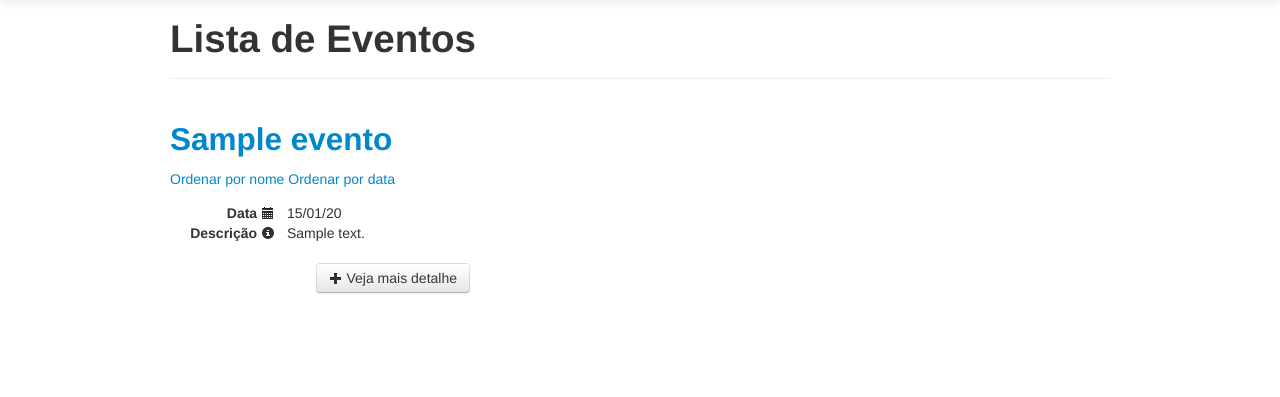
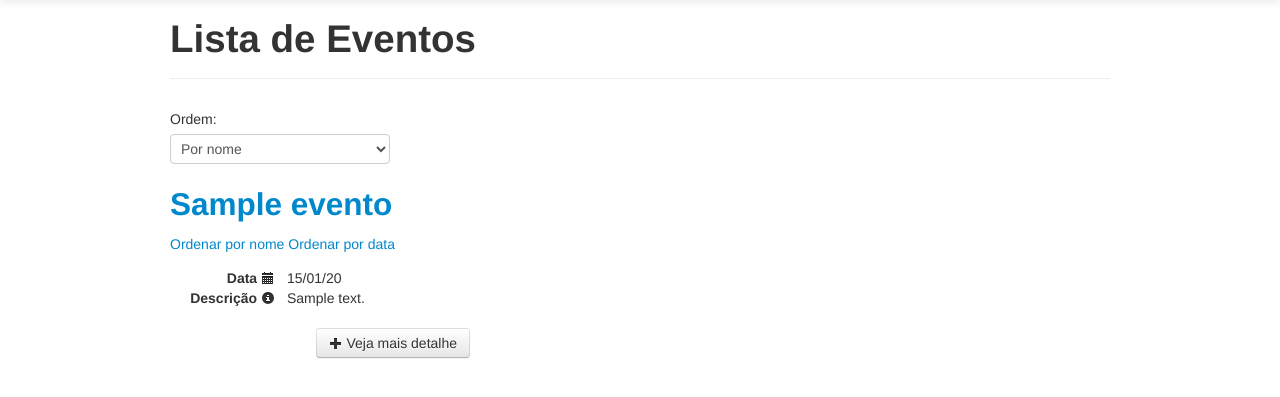
Before and after one commit to intip/Equipe-B, a Django app: template equipeb/equipeb/core/templates/index.html in a window 1280 px wide. Shown: the part 41-438 px from the top of the page. Run offline with Django 3.2, Linux system fonts and the light colour scheme; the template is opened without the code that fills it: values that come from a table or form of the project are taken from there, others are empty; tables that the repository leaves empty hold one stand-in row (values such as "Sample post"); parts of the project's set-up code (start-up, migrations or seed data) failed here and were passed over.

Commit message:
added order filter in template

```diff
--- a/equipeb/equipeb/core/templates/index.html
+++ b/equipeb/equipeb/core/templates/index.html
@@ -29,6 +29,14 @@
                     <div class="page-header">
                         <h1>Lista de Eventos</h1>
                     </div>
+
+		<div class="row-fluid">
+			<label>Ordem:</label>
+			<select name="order" id="filter_order"  class="filter order">
+				<option value="name">Por nome</option>
+				<option value="date">Por date</option>
+			</select>
+		</div>
 
                     <div class="row-fluid">
                         {% for evento in eventos %}
```
